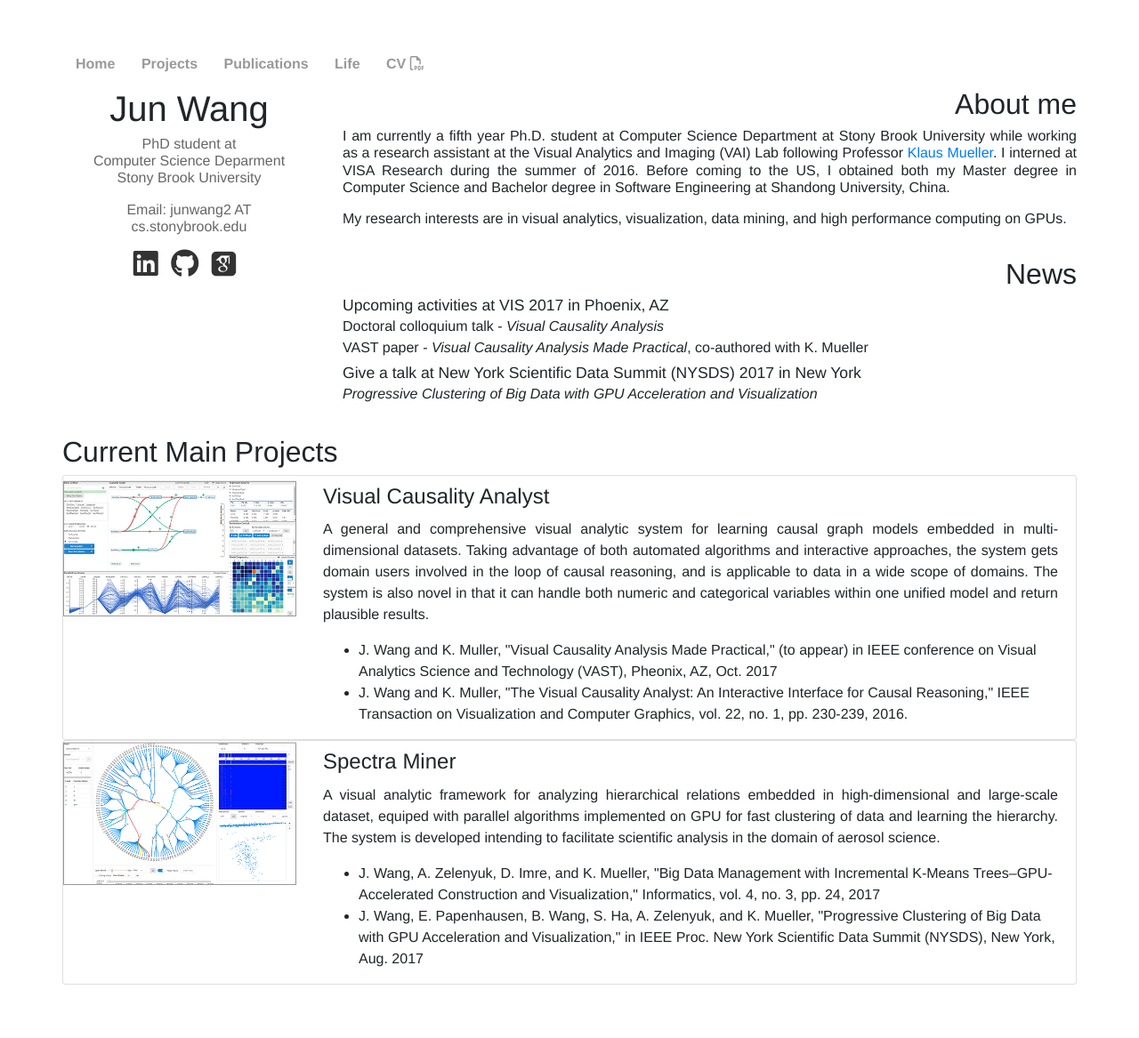
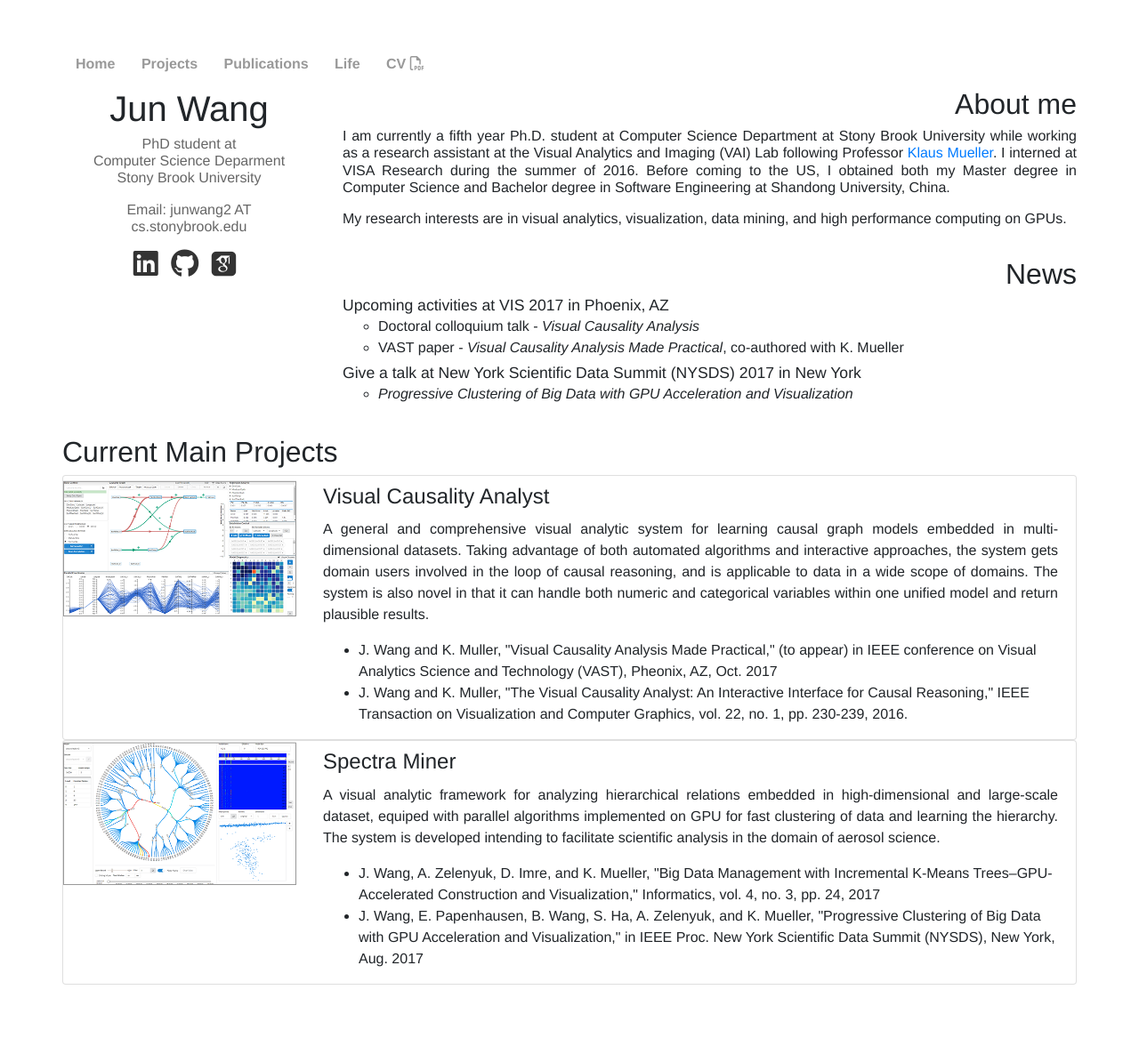
Before and after one commit to bear-bear/bear-bear.github.io, a Jekyll site: the page built from index.html, in a window 1280 px wide. Shown: the whole page at 89% size. Built offline with Jekyll 4.4.1, drawn with Linux system fonts in a browser that asks for light colours; nearby versions of some CDN libraries; some web fonts are replaced.

Commit message:
minor fix

```diff
--- a/_sass/news.scss
+++ b/_sass/news.scss
@@ -7,12 +7,12 @@
         font-size: 2em;
         text-align: right;
     }
-    ul {
+    >ul {
         padding-left: 0;
         list-style: none;
-        li {
+        >li {
             text-align: left;
-            p {
+            >p {
                 font-size: 1.1em;
                 line-height: 1em;
                 margin-bottom: 0.1em;
```
